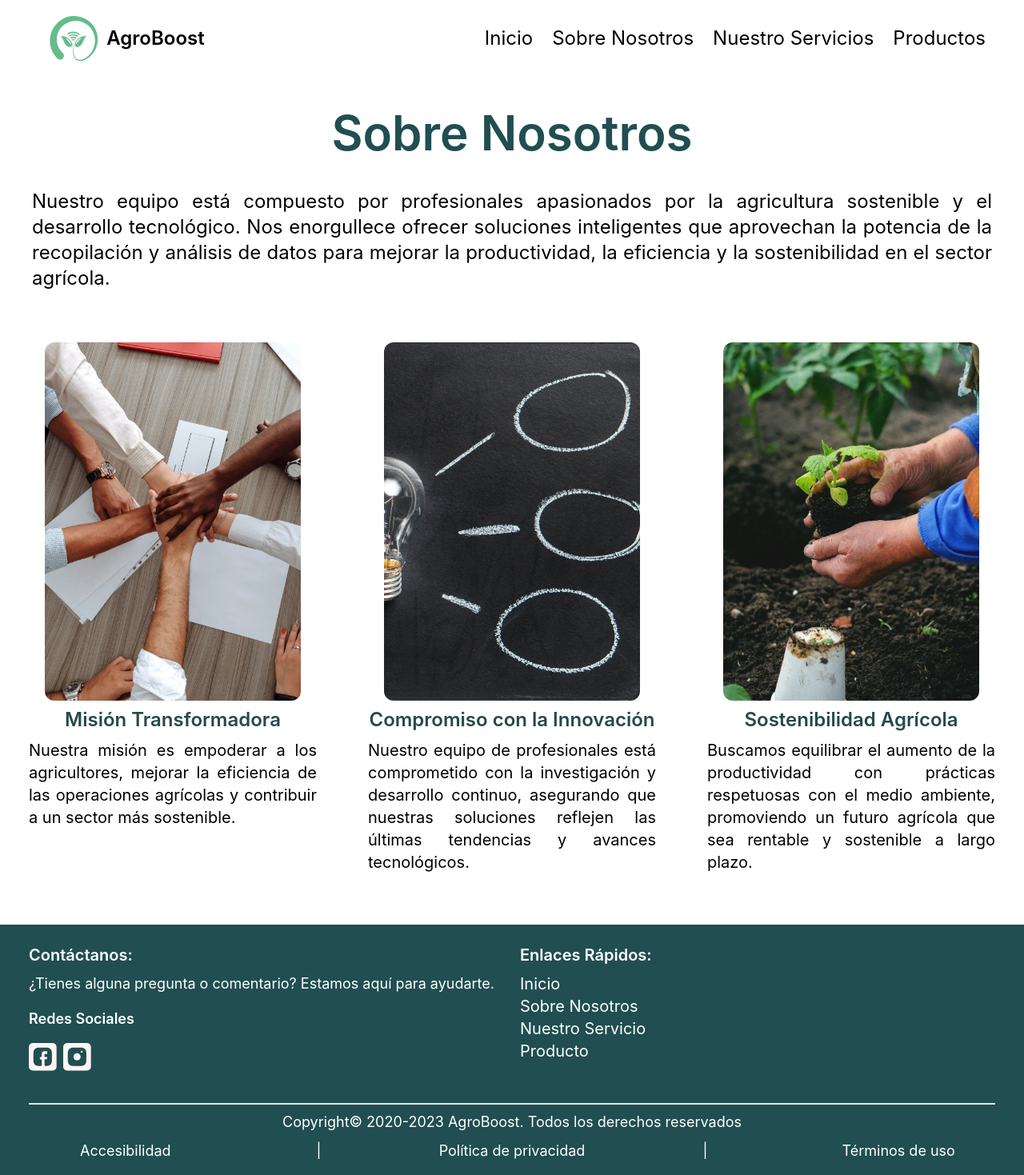
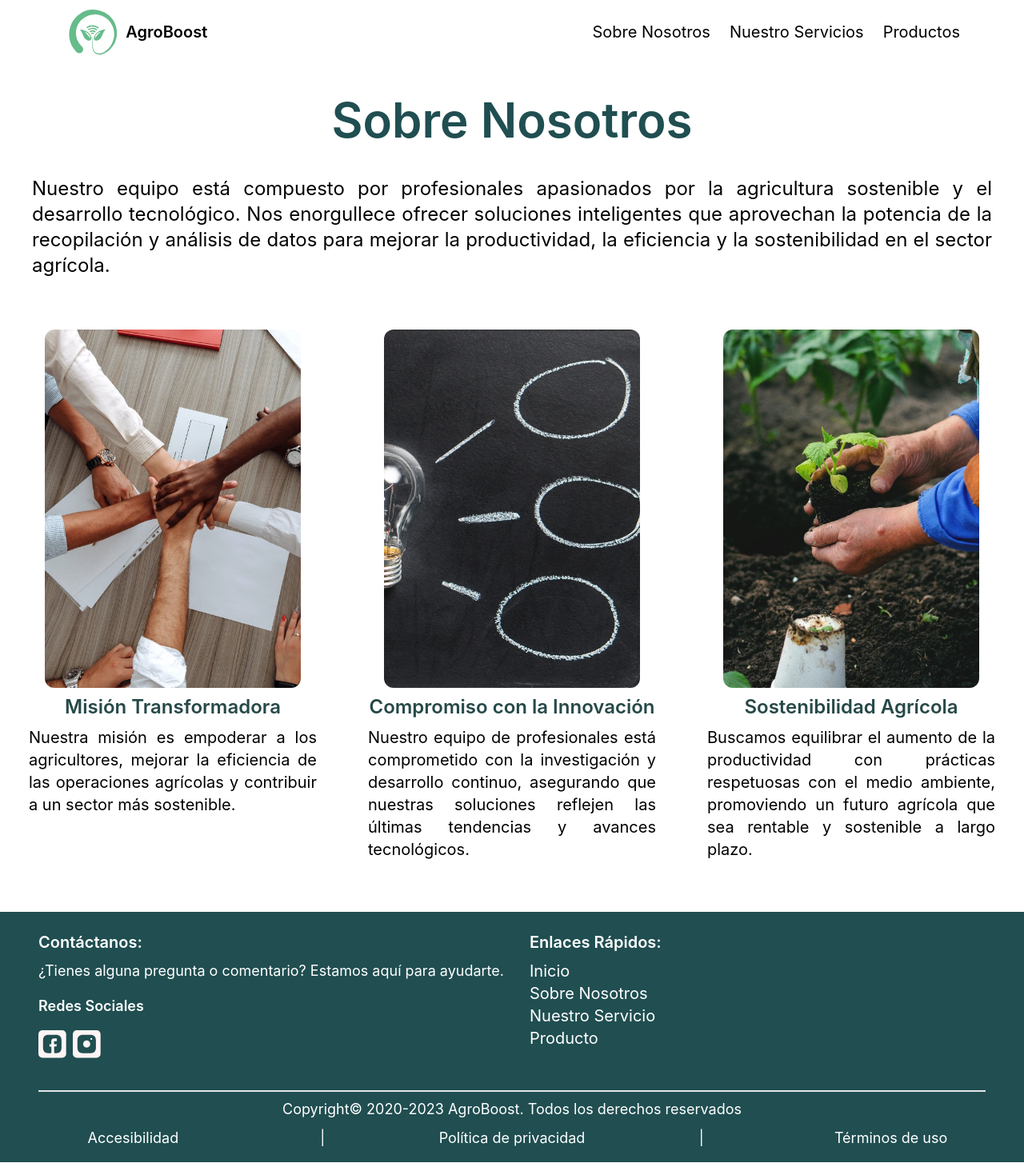
Before and after one commit to ManuelGL10/agroboost, a React (Create React App) app: page /nosotros in a window 1280 px wide. Shown: the whole page at 80% size. Built offline with nearby package versions, Linux system fonts and the light colour scheme; a web font is replaced by a local one.

Commit message:
Camnios en la interfaz

```diff
--- a/src/components/Agroboost.js
+++ b/src/components/Agroboost.js
@@ -4,7 +4,7 @@ import monitorear from '../img/monitorear.jpeg';
 
 const Agroboost = () => {
   return (
-    <div className='w-full flex justify-center items-center py-6 px-4'>
+    <div className='w-full flex justify-center items-center py-6 px-12'>
         <div className='max-w-[1240px] mx-auto grid md:grid-cols-2'>
             <div className='m-6 text-center flex flex-col justify-center'>
                 <span className='block font-medium lg:text-4xl md:text-3xl text-2xl text-custom-204E51 mb-4 text-justify'>
--- /dev/null
+++ b/src/components/Download.js
@@ -0,0 +1,24 @@
+import React from 'react'
+
+const Download = () => {
+  return (
+    <div className='w-full flex justify-center items-center py-6 px-12'>
+    <div className='max-w-[1240px] mx-auto grid md:grid-cols-2'>
+        <img src={nosotros} className='order-2 md:order-none rounded-2xl w-[450px] mx-auto my-4 shadow-2xl' alt="imagen de monitoreo"/>
+        <div className='order-1 md:order-none m-6 flex flex-col justify-center'>
+            <span className='block font-medium lg:text-4xl md:text-3xl text-2xl text-custom-204E51 mb-4 md:text-left text-center'>
+                Descarga la aplicación en tu disposivo móvil.
+            </span>
+            <span className='block text-black lg:text-xl md:text-lg text-base text-justify'>
+                En AgroBoost, nos apasiona impulsar el futuro de la agricultura mediante soluciones tecnológicas de vanguardia. Fundada por un equipo de expertos en agronomía y desarrollo de software, nuestra misión es proporcionar a los agricultores las herramientas necesarias para superar los desafíos modernos y cosechar los frutos del éxito sostenible.
+            </span>
+            <div className='flex justify-center'>
+                <Button text="Conoce Más" to="/nosotros"/>
+            </div>
+        </div>
+    </div>
+  </div>
+  )
+}
+
+export default Download
--- a/src/components/Footer.js
+++ b/src/components/Footer.js
@@ -6,7 +6,7 @@ import { Link } from 'react-router-dom';
 const Footer = () => {
   return (
     <div className='bg-custom-204E51 p-4'>
-      <div className='flex mx-5 my-2'>
+      <div className='flex mx-8 my-2'>
         <div>
           <span className='block font-semibold lg:text-xl md:text-lg text-base text-white mb-2 text-left'>
             Contáctanos:
@@ -28,7 +28,7 @@ const Footer = () => {
             <Link to="/producto" className='block cursor-pointer hover:underline hover:text-white hover:font-medium'>Producto</Link>
         </div>
       </div>
-      <div className='justify-center text-center text-white border-t-2 mx-5 mt-10'>
+      <div className='justify-center text-center text-white border-t-2 mx-8 mt-10'>
         <div>
           <span className='block text-white lg:text-lg md:text-base text-sm my-2'>
             Copyright© 2020-2023 AgroBoost. Todos los derechos reservados
--- a/src/components/Hero.js
+++ b/src/components/Hero.js
@@ -3,7 +3,7 @@ import plantio from '../img/plantio.jpeg';
 
 const Hero = () => {
   return (
-    <div className="w-full relative">
+    <div className="w-full relative -mt-4">
         <img className='filter brightness-50 my-4 z-0' src={plantio} alt="invernadero"/>
         <div className="absolute top-1/2 left-1/2 transform -translate-x-1/2 -translate-y-1/2 text-center">
             <h1 className="lg:text-6xl md:text-5xl sm:text-4xl text-2xl font-bold text-white md:py-6">
--- a/src/components/InfoNosotros.js
+++ b/src/components/InfoNosotros.js
@@ -4,7 +4,7 @@ import Button from './Button'
 
 const InfoNosotros = () => {
   return (
-    <div className='w-full flex justify-center items-center py-6 px-4'>
+    <div className='w-full flex justify-center items-center py-6 px-12'>
         <div className='max-w-[1240px] mx-auto grid md:grid-cols-2'>
             <img src={nosotros} className='order-2 md:order-none rounded-2xl w-[450px] mx-auto my-4 shadow-2xl' alt="imagen de monitoreo"/>
             <div className='order-1 md:order-none m-6 flex flex-col justify-center'>
--- a/src/components/InfoProducto.js
+++ b/src/components/InfoProducto.js
@@ -4,7 +4,7 @@ import Button from './Button'
 
 const InfoProducto = () => {
   return (
-    <div className='w-full flex justify-center items-center py-6 px-4'>
+    <div className='w-full flex justify-center items-center py-6 px-12'>
         <div className='max-w-[1240px] mx-auto grid md:grid-cols-2'>
             <div className='m-6 text-center flex flex-col justify-center'>
                 <span className='block font-medium lg:text-4xl md:text-3xl text-2xl text-custom-204E51 mb-4 md:text-left text-center'>
--- a/src/components/Navbar.js
+++ b/src/components/Navbar.js
@@ -13,26 +13,24 @@ const Navbar = () => {
   }
 
   return (
-    <div className='flex justify-between items-center max-w-[1240px] mx-auto px-4'>
-      <div className='flex items-center p-4'>
+    <div className='flex justify-between items-center max-w-[1240px] mx-auto md:px-12 px-4'>
+      <Link className='flex items-center p-2' to="/">
         <img className='h-16' src={Logo} alt="Logo AgroBoost" />
-        <h1 className='font-semibold text-2xl'>AgroBoost</h1>
-      </div>
+        <h1 className='font-semibold text-xl'>AgroBoost</h1>
+      </Link>
       <ul className='hidden md:flex'>
-        <li className='p-3'><Link to="/" className='lg:text-2xl md:text-lg sm:text-base cursor-pointer hover:underline hover:text-custom-264948 hover:font-medium'>Inicio</Link></li>
-        <li className='p-3'><Link to="/nosotros" className='lg:text-2xl md:text-lg sm:text-base cursor-pointer hover:underline hover:text-custom-264948 hover:font-medium'>Sobre Nosotros</Link></li>
-        <li className='p-3'><Link to="/servicio" className='lg:text-2xl md:text-lg sm:text-base cursor-pointer hover:underline hover:text-custom-264948 hover:font-medium'>Nuestro Servicios</Link></li>
-        <li className='p-3'><Link to="/producto" className='lg:text-2xl md:text-lg sm:text-base cursor-pointer hover:underline hover:text-custom-264948 hover:font-medium'>Productos</Link></li>
+        <li className='p-3'><Link to="/nosotros" className='lg:text-xl md:text-lg sm:text-base cursor-pointer hover:underline hover:text-custom-264948 hover:font-medium'>Sobre Nosotros</Link></li>
+        <li className='p-3'><Link to="/servicio" className='lg:text-xl md:text-lg sm:text-base cursor-pointer hover:underline hover:text-custom-264948 hover:font-medium'>Nuestro Servicios</Link></li>
+        <li className='p-3'><Link to="/producto" className='lg:text-xl md:text-lg sm:text-base cursor-pointer hover:underline hover:text-custom-264948 hover:font-medium'>Productos</Link></li>
       </ul>
       <div className='block md:hidden' onClick={handleNav}>
           {!nav ? <IconX size={32}/> : <IconMenu2 size={32}/>}
       </div>
       <div className={!nav ? 'fixed left-0 top-0 w-[50%] h-full bg-[#F8F8FF] ease-in-out duration-500 md:hidden z-10' : 'fixed left-[-100%] z-0'}>
-        <div className='flex items-center m-6'>
+        <Link className='flex items-center m-6'>
           <img className='h-16' src={Logo} alt="Logo AgroBoost" />
-        </div>
+        </Link>
         <ul className='uppercase p-4'>
-          <li className='p-4 border-b-2 border-[#d0d0d7]'><Link to="/" className='text-xl'>Inicio</Link></li>
           <li className='p-4 border-b-2 border-[#d0d0d7]'><Link to="/nosotros" className='text-xl'>Sobre Nosotros</Link></li>
           <li className='p-4 border-b-2 border-[#d0d0d7]'><Link to="/servicio" className='text-xl'>Nuestro Servicios</Link></li>
           <li className='p-4'><Link to="/producto" className='text-xl'>Productos</Link></li>
--- a/tailwind.config.js
+++ b/tailwind.config.js
@@ -17,6 +17,7 @@ module.exports = {
     "./src/components/Footer.js",
     "./src/components/InfoNosotros.js",
     "./src/components/InfoProducto.js",
+    "./src/components/Download.js",
   ],
   theme: {
     extend: {
```
